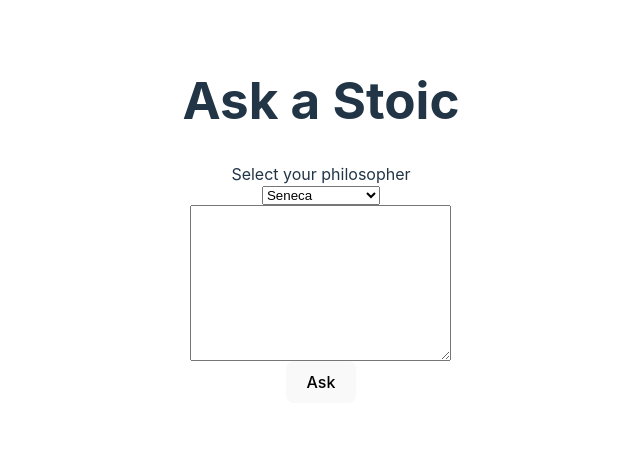
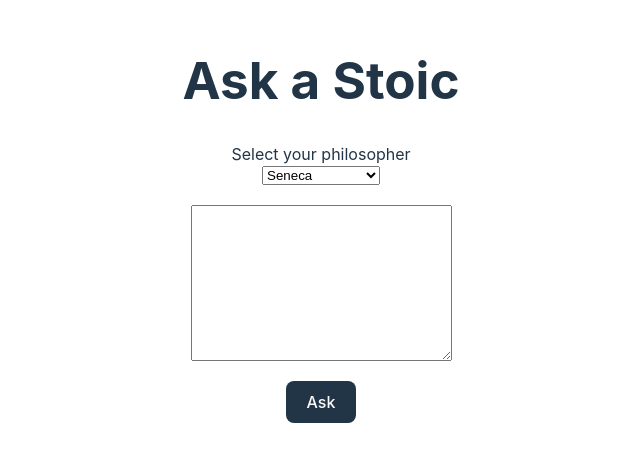
Before and after one commit to SomewhatJustin/ask-a-stoic, a React (Vite) app: page / in a window 1280 px wide. Shown: the part 180-642 px from the top of the page, without its empty margins (319-959 px from the left). Built offline with nearby package versions, Linux system fonts and the light colour scheme; no server answers.

Commit message:
Cleaning up the functionality and look

```diff
--- /dev/null
+++ b/src/Answer.css
@@ -0,0 +1,3 @@
+#my-answer {
+  text-align: justify;
+}
--- a/src/Answer.jsx
+++ b/src/Answer.jsx
@@ -1,14 +1,25 @@
 import { useState } from 'react'
 import reactLogo from './assets/react.svg'
+import './Answer.css'
 
 export default function Answer({ myPhil, myQuestion, myAnswer }) {
 
+  if (!myAnswer) {
+    return (
+      <div id="my-answer">
+        <p>Waiting for {myPhil} to answer...</p>
+      </div>
+    )
+  } else {
+    const myAnswerP = myAnswer.split("\n").map(element => <p>{element}</p>)
+    return (
+      <div id="my-answer">
+        <p>{myPhil}'s answer to your question, "{myQuestion}" is:</p>
+        {myAnswerP}
+      </div>
+    )
+  }
 
-  return (
-    <div>
-      <p>{myPhil}'s answer to your question, "{myQuestion}" is:</p>
-      <p>{myAnswer}</p>
-    </div>
-  )
+
 
 }
--- a/src/Ask.css
+++ b/src/Ask.css
@@ -6,3 +6,12 @@
   justify-content: space-evenly;
   align-items: center;
 }
+
+textarea {
+  margin: 20px;
+}
+
+#ask-module button {
+  background-color: #213547;
+  color: #fafafa;
+}
--- a/src/Ask.jsx
+++ b/src/Ask.jsx
@@ -14,7 +14,7 @@ export default function Ask({ myQuestion, setMyQuestion, myPhil, setMyPhil, setI
     <div id="ask-module">
       <label htmlFor="phil">Select your philosopher</label>
       <select id="phil" name="phil" onChange={(e) => setMyPhil(e.target.value)}>
-        <option value="Seneca"><img src={seneca} />Seneca</option>
+        <option value="Seneca">Seneca</option>
         <option value="Marcus Aurelius">Marcus Aurelius</option>
         <option value="Epictetus">Epictetus</option>
       </select>
--- a/src/index.css
+++ b/src/index.css
@@ -19,15 +19,17 @@ a {
   color: #646cff;
   text-decoration: inherit;
 }
+
 a:hover {
   color: #535bf2;
 }
 
 body {
-  margin: 0;
+  margin: 0 auto;
   display: flex;
   place-items: center;
   min-width: 320px;
+  max-width: 800px;
   min-height: 100vh;
 }
 
@@ -47,9 +49,11 @@ button {
   cursor: pointer;
   transition: border-color 0.25s;
 }
+
 button:hover {
   border-color: #646cff;
 }
+
 button:focus,
 button:focus-visible {
   outline: 4px auto -webkit-focus-ring-color;
@@ -60,9 +64,11 @@ button:focus-visible {
     color: #213547;
     background-color: #ffffff;
   }
+
   a:hover {
     color: #747bff;
   }
+
   button {
     background-color: #f9f9f9;
   }
--- a/src/utlis.js
+++ b/src/utlis.js
@@ -7,17 +7,16 @@ const configuration = new Configuration({
 const openai = new OpenAIApi(configuration);
 
 async function askQuestion(phil, question) {
-  console.log(phil, question, import.meta.env.VITE_OPENAI_API_KEY);
 
   const response = await openai.createCompletion({
     model: "text-davinci-003",
     prompt: `Respond as the ancient philosopher ${phil} to the following question: ${question}
-    Your response should be about a paragraph long. 2-3 sentences should be enough. You do not need to provide context for who you are. You can just respond to the question.
+    Your response should be two paragraphs long. 3-4 sentences per paragraph should be enough. You do not need to provide context for who you are. You can just respond to the question.
     Then, in a new paragraph, still responding as ${phil}, point the user to the texts or books they can read to learn more about the principles behind your answer.`,
     max_tokens: 300,
     temperature: 0,
   });
-  console.log(response.data.choices[0].text);
+
   return response.data.choices[0].text;
 }
 
```
Also changed, not shown: 1 other file (tests, documents, lock files or other folders).
